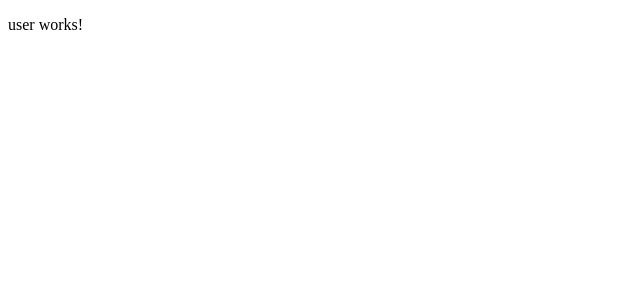
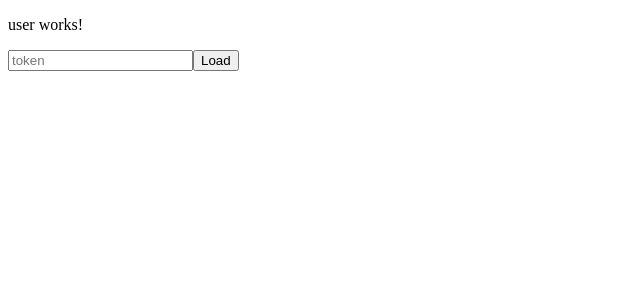
Before and after one commit to gcapell/replicant, an Angular app in the folder ui/: page / in a window 1280 px wide. Shown: the top 300 px of the page, without its empty margins (0-640 px from the left). Built offline with nearby package versions, Linux system fonts and the light colour scheme.

Commit message:
Sends a request to replicant.
Needed to set up the angular server to act as a proxy to get around CORS.

```diff
--- a/ui/angular.json
+++ b/ui/angular.json
@@ -58,6 +58,9 @@
           "defaultConfiguration": "production"
         },
         "serve": {
+          "options": {
+            "proxyConfig": "proxy.conf.json"
+          },
           "builder": "@angular/build:dev-server",
           "configurations": {
             "production": {
--- a/ui/src/app/app.config.ts
+++ b/ui/src/app/app.config.ts
@@ -1,10 +1,12 @@
 import { ApplicationConfig, provideBrowserGlobalErrorListeners } from '@angular/core';
 import { provideRouter } from '@angular/router';
 import { routes } from './app.routes';
+import { provideHttpClient } from '@angular/common/http';
 
 export const appConfig: ApplicationConfig = {
   providers: [
     provideBrowserGlobalErrorListeners(),
-    provideRouter(routes)
+    provideRouter(routes),
+    provideHttpClient(),
   ]
 };
--- a/ui/src/app/app.ts
+++ b/ui/src/app/app.ts
@@ -1,5 +1,6 @@
-import { Component, signal } from '@angular/core';
+import { Component, signal , inject } from '@angular/core';
 import { User } from './user/user';
+
 
 @Component({
   imports: [ User],
--- a/ui/src/app/user/user.html
+++ b/ui/src/app/user/user.html
@@ -1 +1,10 @@
 <p>user works!</p>
+
+
+<input #tokenBox
+  type="text"
+  placeholder="token"
+  name="token"
+  (keyup.enter)="loadUser(tokenBox.value)" />
+
+<button (click)="loadUser(tokenBox.value)">Load</button>
--- a/ui/src/app/user/user.ts
+++ b/ui/src/app/user/user.ts
@@ -1,4 +1,5 @@
-import { Component } from '@angular/core';
+import { Component, signal, inject } from '@angular/core';
+import { HttpClient } from '@angular/common/http';
 
 @Component({
   imports: [],
@@ -6,4 +7,22 @@ import { Component } from '@angular/core';
   styleUrl: './user.scss',
   templateUrl: './user.html',
 })
-export class User {}
+
+export class User {
+    protected readonly http = inject(HttpClient);
+
+  protected loadUser(token: string) {
+    this.http.get(`/v1/accounts/me`, {
+      headers: {
+        'Authorization': `Bearer ${token}`
+      }
+    }).subscribe({
+      next: (user) => {
+        console.log('User loaded:', user);
+      },
+      error: (error) => {
+        console.error('Error loading user:', error);
+      }
+    });
+  }
+}
```
Also changed, not shown: ui/proxy.conf.json (added, +7 -0 lines).
